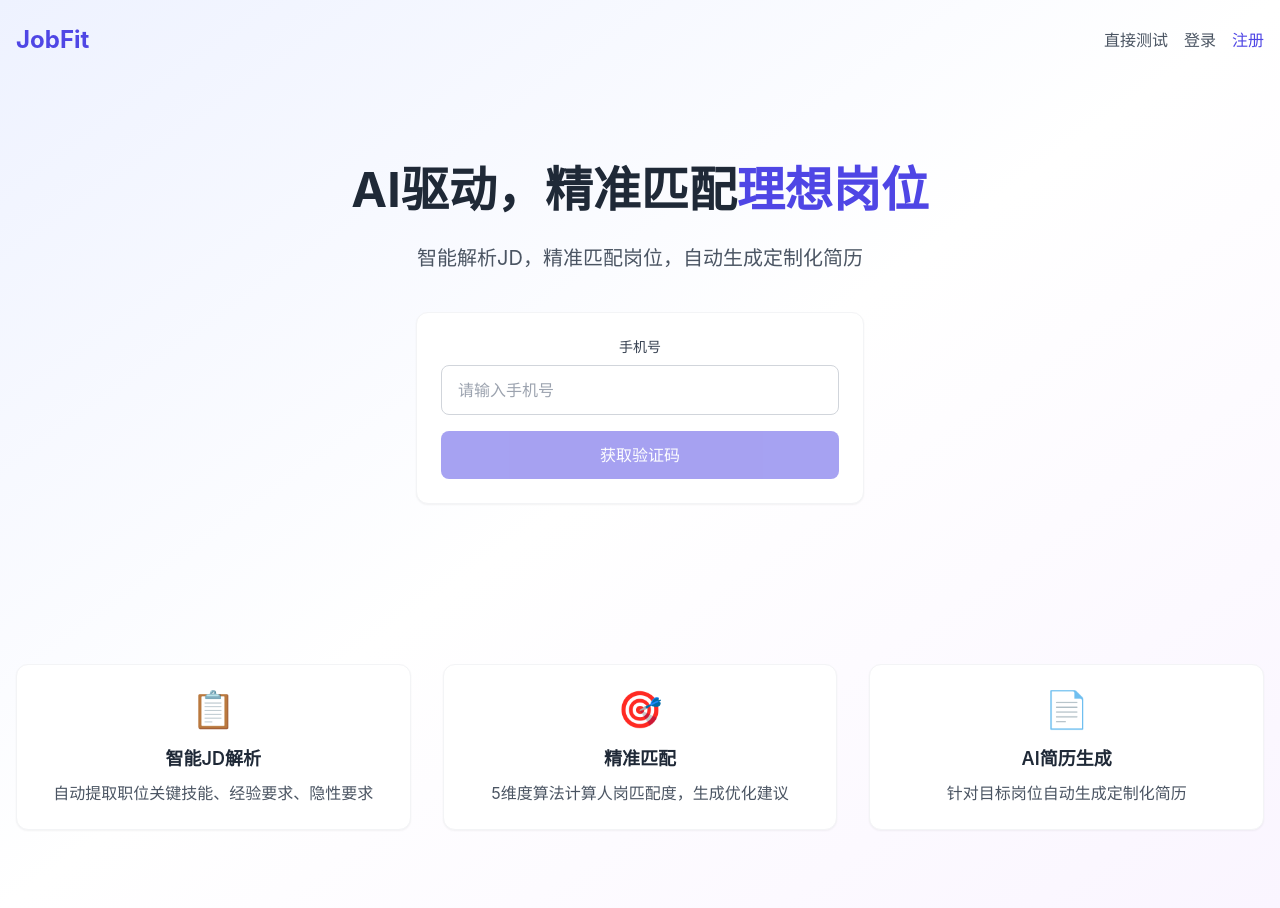
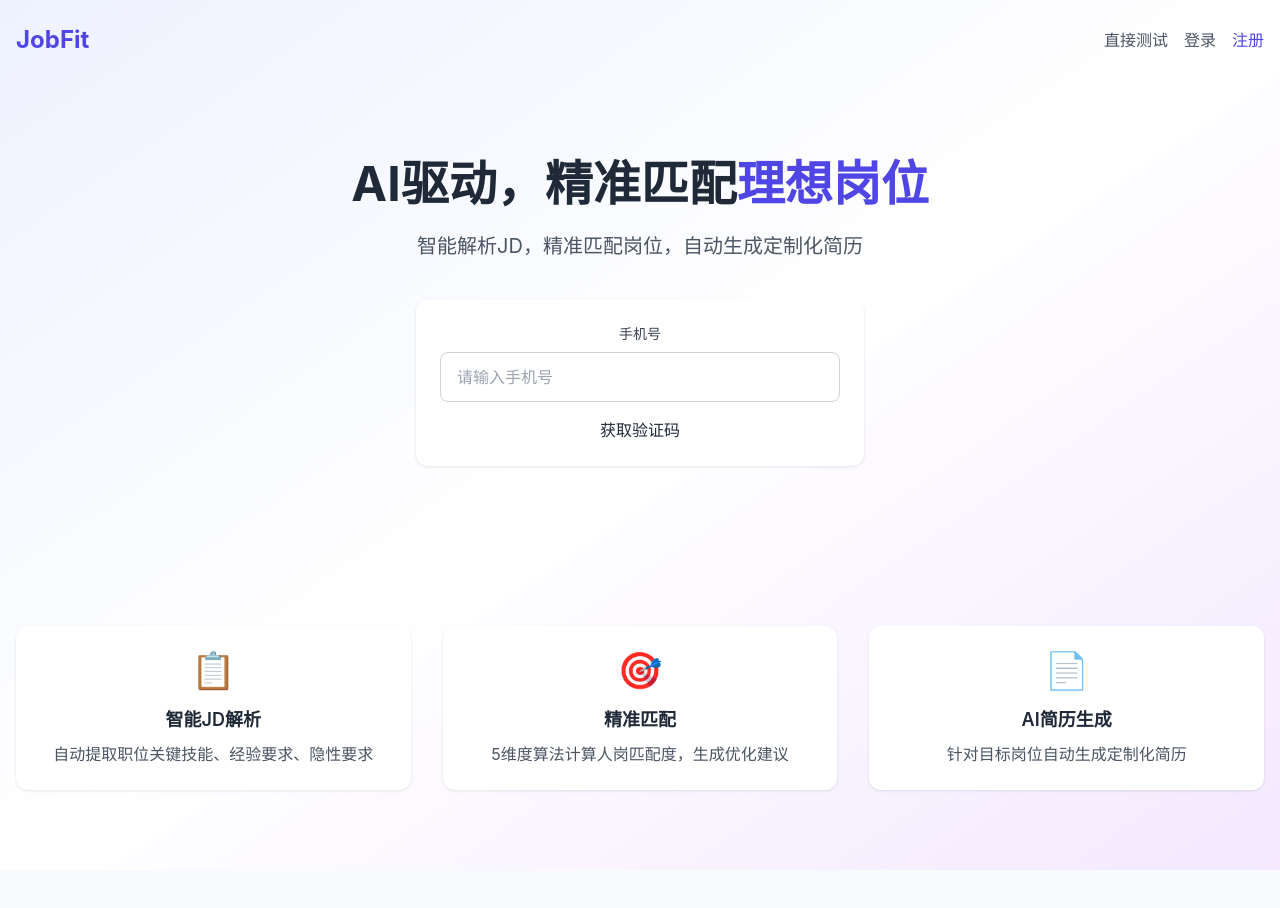
Before and after one commit to huchunxu/openclaw_jobfit, a Next.js app in the folder frontend/: page / in a window 1280 px wide. After the commit the page ends 870 px from the top, so only its background shows below. Built offline with nearby package versions, Linux system fonts and the light colour scheme.

Commit message:
fix: 添加基础CSS样式确保UI显示

```diff
--- a/frontend/app/globals.css
+++ b/frontend/app/globals.css
@@ -11,20 +11,170 @@
 
 body {
   color: var(--foreground);
-  background: var(--background);
-  font-family: -apple-system, BlinkMacSystemFont, 'Segoe UI', Roboto, sans-serif;
+  background: #f9fafb;
+  font-family: -apple-system, BlinkMacSystemFont, 'Segoe UI', Roboto, 'Helvetica Neue', Arial, sans-serif;
 }
 
-@layer components {
-  .btn-primary {
-    @apply bg-indigo-600 text-white px-6 py-3 rounded-lg font-medium transition-all hover:bg-indigo-700 hover:shadow-lg disabled:opacity-50 disabled:cursor-not-allowed;
-  }
+/* 基础样式 */
+.min-h-screen {
+  min-height: 100vh;
+}
 
-  .input-field {
-    @apply w-full px-4 py-3 border border-gray-300 rounded-lg focus:ring-2 focus:ring-indigo-500 focus:border-transparent transition-all outline-none;
-  }
+.bg-gradient-to-br {
+  background: linear-gradient(to bottom right, #eef2ff, #ffffff, #f3e8ff);
+}
 
-  .card {
-    @apply bg-white rounded-xl shadow-sm border border-gray-100 p-6;
-  }
+/* 按钮样式 */
+.bg-indigo-600 {
+  background-color: #4F46E5;
 }
+.text-white {
+  color: white;
+}
+.px-6 {
+  padding-left: 1.5rem;
+  padding-right: 1.5rem;
+}
+.py-3 {
+  padding-top: 0.75rem;
+  padding-bottom: 0.75rem;
+}
+.rounded-lg {
+  border-radius: 0.5rem;
+}
+.font-medium {
+  font-weight: 500;
+}
+.hover\:bg-indigo-700:hover {
+  background-color: #4338ca;
+}
+.hover\:shadow-lg:hover {
+  box-shadow: 0 10px 15px -3px rgba(0, 0, 0, 0.1);
+}
+.disabled\:opacity-50:disabled {
+  opacity: 0.5;
+}
+.disabled\:cursor-not-allowed:disabled {
+  cursor: not-allowed;
+}
+
+/* 输入框样式 */
+.input-field {
+  width: 100%;
+  padding: 0.75rem 1rem;
+  border: 1px solid #d1d5db;
+  border-radius: 0.5rem;
+  transition: all 0.2s;
+}
+.input-field:focus {
+  outline: none;
+  ring: 2px;
+  border-color: #4F46E5;
+  box-shadow: 0 0 0 2px rgba(79, 70, 229, 0.2);
+}
+
+/* 卡片样式 */
+.card {
+  background: white;
+  border-radius: 0.75rem;
+  box-shadow: 0 1px 3px rgba(0, 0, 0, 0.1);
+  padding: 1.5rem;
+}
+
+/* 文字颜色 */
+.text-5xl {
+  font-size: 3rem;
+  line-height: 1;
+}
+.font-bold {
+  font-weight: 700;
+}
+.mb-6 {
+  margin-bottom: 1.5rem;
+}
+.text-indigo-600 {
+  color: #4F46E5;
+}
+.text-xl {
+  font-size: 1.25rem;
+}
+.text-gray-600 {
+  color: #4b5563;
+}
+.mb-10 {
+  margin-bottom: 2.5rem;
+}
+
+/* 容器 */
+.container {
+  width: 100%;
+  max-width: 1280px;
+  margin-left: auto;
+  margin-right: auto;
+}
+.px-4 {
+  padding-left: 1rem;
+  padding-right: 1rem;
+}
+.py-6 {
+  padding-top: 1.5rem;
+  padding-bottom: 1.5rem;
+}
+.py-20 {
+  padding-top: 5rem;
+  padding-bottom: 5rem;
+}
+
+/* 导航 */
+.flex {
+  display: flex;
+}
+.items-center {
+  align-items: center;
+}
+.justify-between {
+  justify-content: space-between;
+}
+.gap-4 {
+  gap: 1rem;
+}
+
+/* 网格 */
+.grid {
+  display: grid;
+}
+.md\:grid-cols-3 {
+  grid-template-columns: repeat(3, minmax(0, 1fr));
+}
+.gap-8 {
+  gap: 2rem;
+}
+
+/* 其他 */
+.text-center {
+  text-align: center;
+}
+.max-w-3xl {
+  max-width: 48rem;
+}
+.mx-auto {
+  margin-left: auto;
+  margin-right: auto;
+}
+
+/* 标签样式 */
+.bg-white {
+  background-color: white;
+}
+.rounded-xl {
+  border-radius: 0.75rem;
+}
+.shadow-sm {
+  box-shadow: 0 1px 2px 0 rgba(0, 0, 0, 0.05);
+}
+.border {
+  border-width: 1px;
+}
+.border-gray-100 {
+  border-color: #f3f4f6;
+}
```
